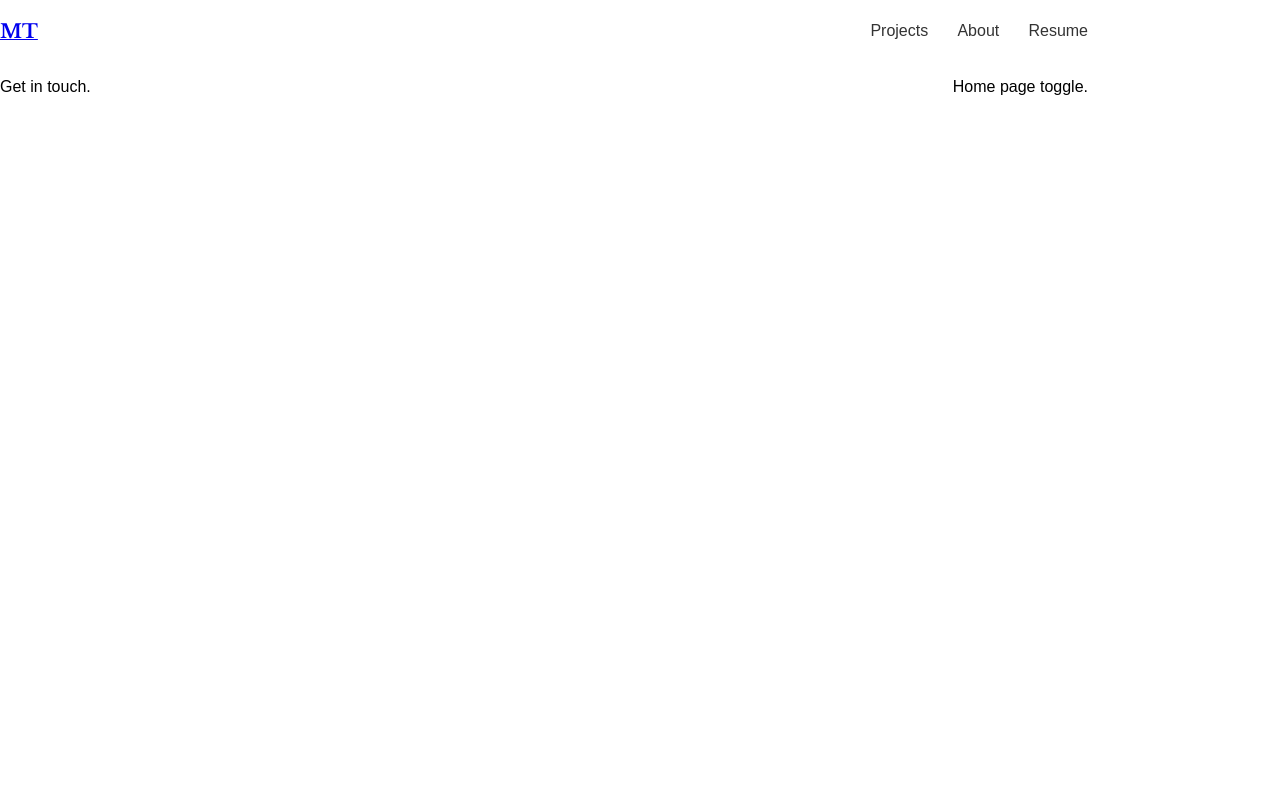
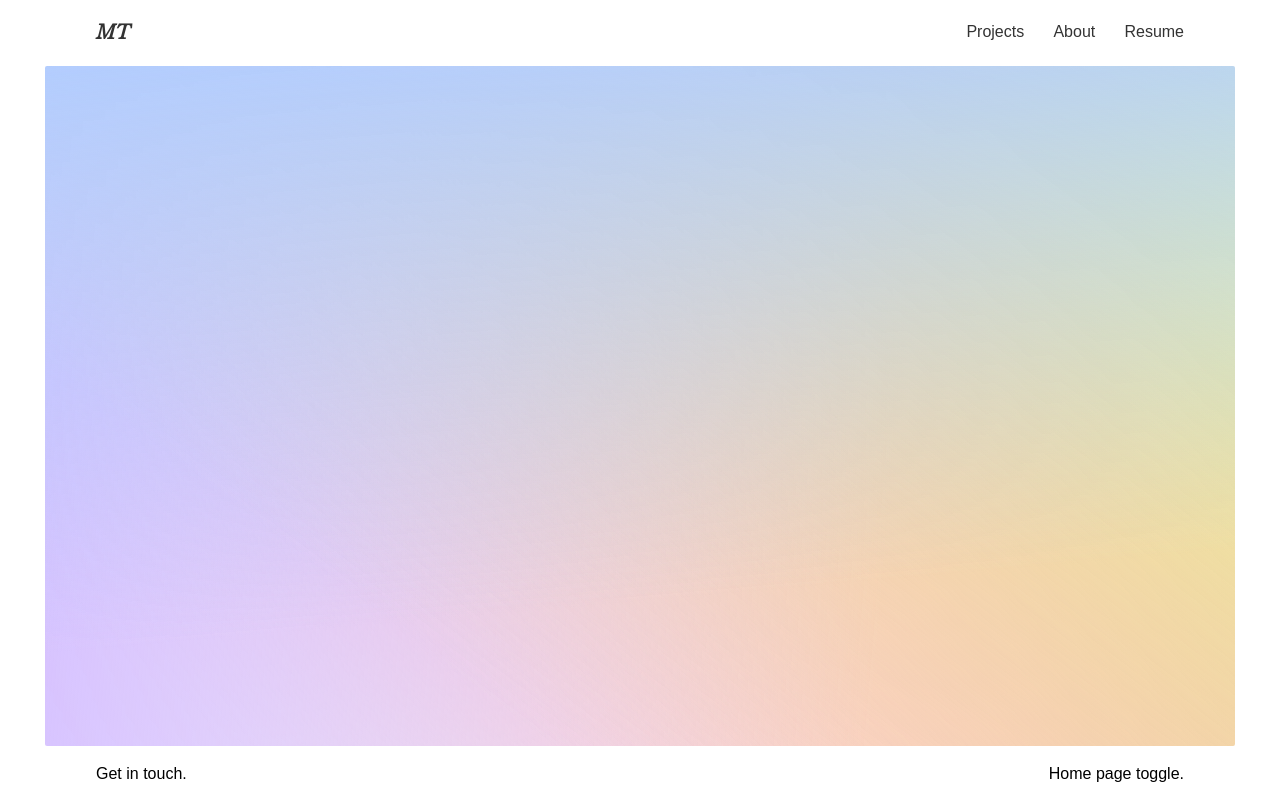
Before and after one commit to mayra-tellez/tellez-portfolio, a React (Create React App) app: page /about in a window 1280 px wide. Built offline with nearby package versions, Linux system fonts and the light colour scheme.

Commit message:
starting styles for new components

```diff
--- a/src/Components/About/About.css
+++ b/src/Components/About/About.css
@@ -0,0 +1,7 @@
+.About {
+  height: 100vh;
+  display: flex;
+  flex-direction: column;
+  justify-content: space-around;
+  align-items: center;
+}
--- a/src/Components/About/About.js
+++ b/src/Components/About/About.js
@@ -6,6 +6,7 @@ const About = () => {
   return (
     <div className="About">
       <Header></Header>
+      <main></main>
       <Footer></Footer>
     </div>
   )
--- a/src/Components/Home/Home.css
+++ b/src/Components/Home/Home.css
@@ -4,25 +4,6 @@
   flex-direction: column;
   justify-content: space-around;
   align-items: center;
-}
-
-header, footer {
-  width: 85%;
-  /* margin: 0 2%; */
-  display: flex;
-  align-items: center;
-  justify-content: space-between;
-}
-
-header > nav {
-  width: 20%;
-  display: flex;
-  justify-content: space-between;
-}
-
-nav > a {
-  text-decoration: none;
-  color: #333;
 }
 
 main {
@@ -51,13 +32,6 @@ main > p {
   padding: 0 5%;
 }
 
-.initials {
-  font-family: 'Libre Baskerville', serif;
-  font-weight: bold;
-  font-size: larger;
-  /* color: rgb(137, 178, 253); */
-}
-
 .greeting {
   /* font-family: 'Nunito', sans-serif; */
   font-size: 30px;
@@ -66,28 +40,3 @@ main > p {
   color: rgb(255, 255, 255);
   /* color: rgb(255, 240, 240); */
 }
-
-.folder {
-  /* width: 260px;
-  height: 205px; */
-  width: 75%;
-  height: 500px;
-  margin: 0 auto;
-  margin-top: 50px;
-  position: relative;
-  background-color: #fff0be;
-  border-radius: 2px 6px 6px 6px;
-  box-shadow: 2px 2px 7px rgba(0, 0, 0, 0.452);
-}
-
-.folder:before {
-  content: '';
-  width: 25%;
-  height: 25px;
-  border-radius: 5px 5px 0 0;
-  background-color: #fff0be;
-  position: absolute;
-  top: -25px;
-  left: 15px;
-  box-shadow: 5px 0 4px -5px #333;
-}
--- a/src/Components/Nav/Header.js
+++ b/src/Components/Nav/Header.js
@@ -4,7 +4,7 @@ import "./Nav.css";
 const Header = () => {
   return (
     <header>
-    <Link to="/">
+    <Link to="/" className="link">
       <p className="initials">MT</p>
     </Link>
     <nav>
--- a/src/Components/Nav/Nav.css
+++ b/src/Components/Nav/Nav.css
@@ -0,0 +1,25 @@
+header, footer {
+  width: 85%;
+  display: flex;
+  align-items: center;
+  justify-content: space-between;
+}
+
+header > nav {
+  width: 20%;
+  display: flex;
+  justify-content: space-between;
+}
+
+nav > a, header > .link {
+  text-decoration: none;
+  color: #333;
+}
+
+.initials {
+  font-family: 'Libre Baskerville', serif;
+  font-weight: bold;
+  font-size: larger;
+  font-style: italic;
+  /* color: rgb(137, 178, 253); */
+}
--- a/src/Components/Projects/Projects.css
+++ b/src/Components/Projects/Projects.css
@@ -0,0 +1,7 @@
+.Projects {
+  height: 100vh;
+  display: flex;
+  flex-direction: column;
+  justify-content: space-around;
+  align-items: center;
+}
```
